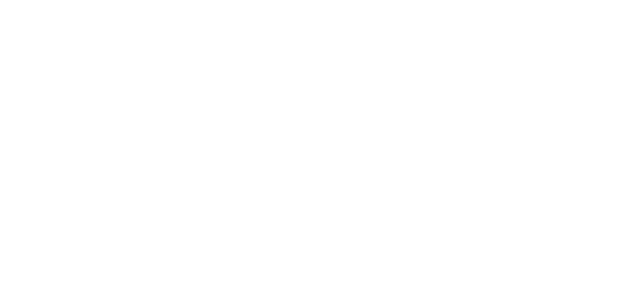
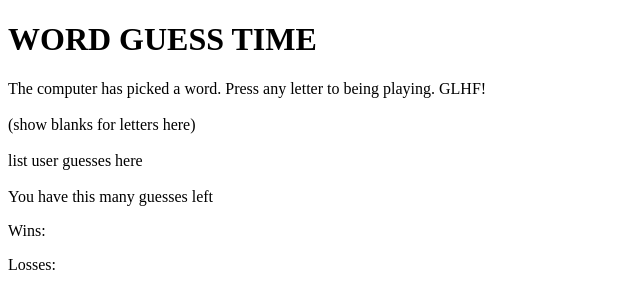
Before and after one commit to michaelbaggett/Word-Guess-Game, a plain HTML site: page index.html in a window 1280 px wide. Shown: the whole page, without its empty margins (0-640 px from the left). Drawn offline with Linux system fonts and the light colour scheme.

Commit message:
basic index page structure created

```diff
--- a/index.html
+++ b/index.html
@@ -8,7 +8,31 @@
 <script type="text/javascript" src="assets/javascript/game.js"></script>
 </head>
 <body>
-
+    <div id="game">
+        <div class="heading">
+            <h1>WORD GUESS TIME</h1>
+        </div>
+        <div id="directions">
+            The computer has picked a word. Press any letter to being playing. GLHF!
+        </div><br>
+        <div id=comp-word">
+            (show blanks for letters here)
+        </div><br>
+        <div id="you-guessed">
+            list user guesses here
+        </div><br>
+        <div id="numOfGuessLeft">
+            You have this many guesses left
+        </div>
+        <div id="score">
+            <p id="win-count">
+                Wins:
+            </p>
+            <p id="loss-count">
+                Losses:
+            </p>
+        </div>
+    </div>
 <script></script>
 </body>
 </html>
```
